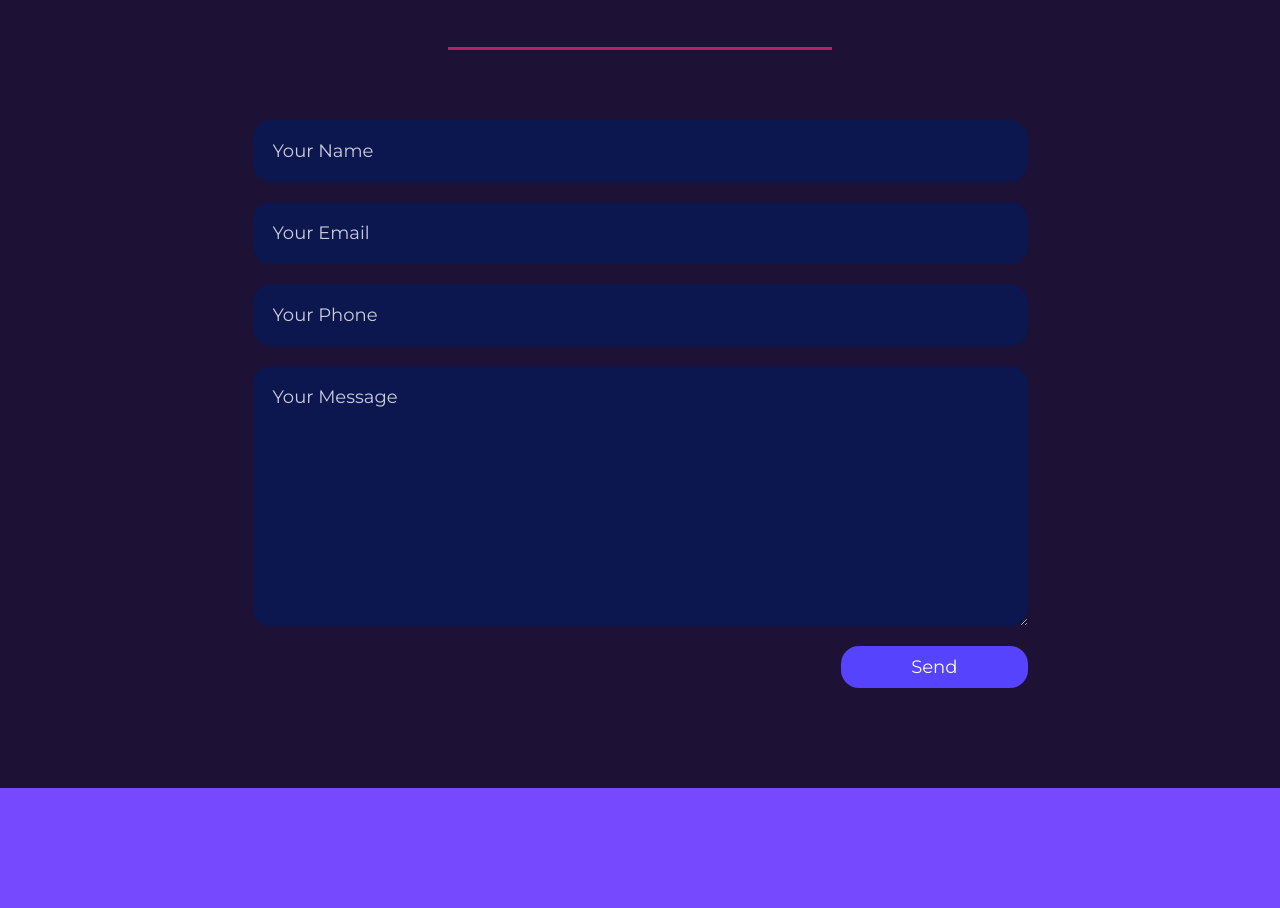
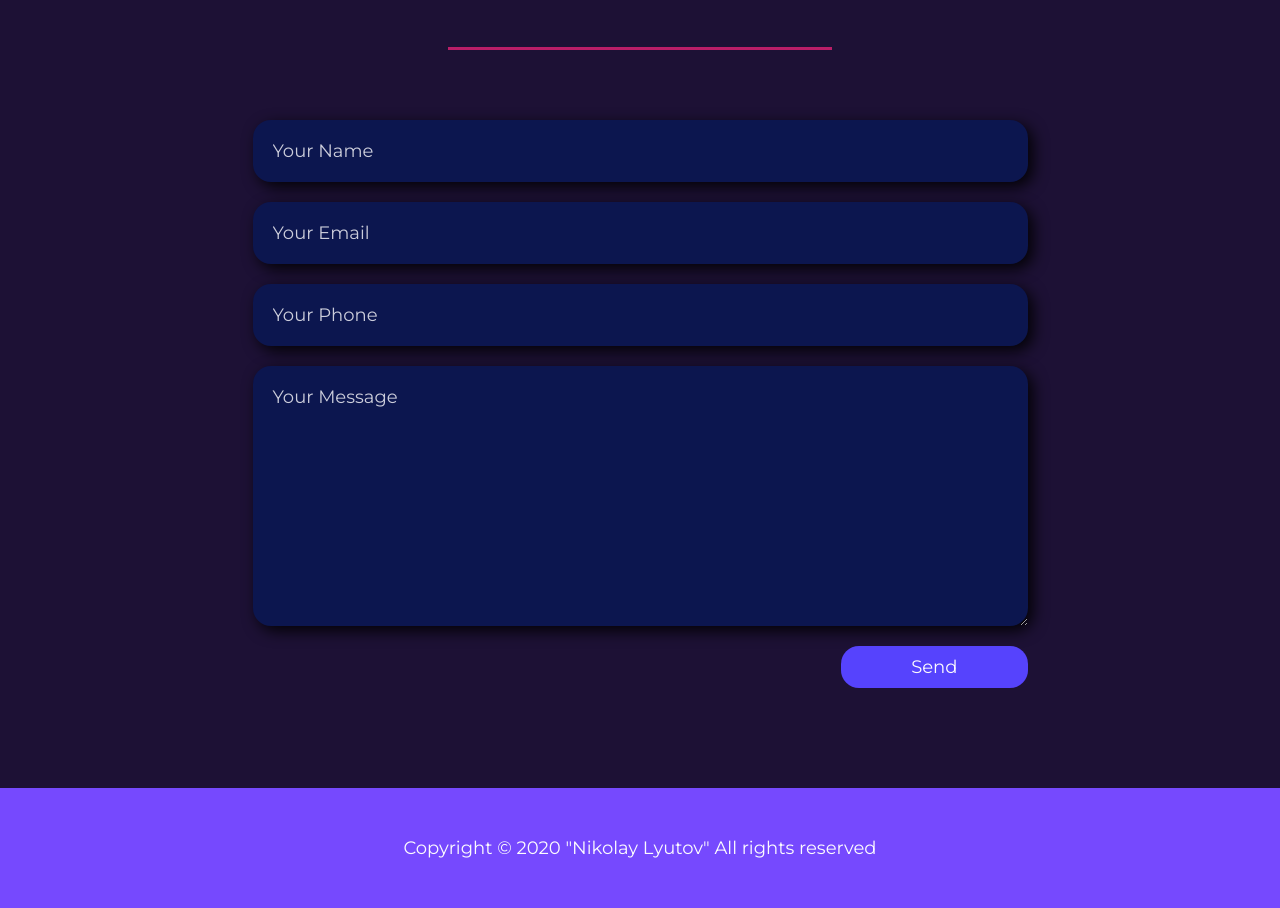
Before and after one commit to nikssan123/Portfolio, a plain HTML site: page index.html in a window 1280 px wide. Shown: the part 3645-4553 px from the top of the page. Drawn offline with nearby package versions, Linux system fonts and the light colour scheme; a web font is replaced by a local one.

Commit message:
contact me section design changes, adding footer

```diff
--- a/assets/style.css
+++ b/assets/style.css
@@ -611,7 +611,12 @@ header h2 a{
     border: none;
     outline: none;
     color: #fcfbfe;
+    box-shadow: 5px 5px 15px rgba(0, 0, 0, 0.9);
     /* box-shadow: 0px; */
+}
+
+.form-input:focus{
+    box-shadow: 5px 5px 15px rgba(0, 0, 0, 0.6);
 }
 
 input, select, textarea{
@@ -643,6 +648,10 @@ input, select, textarea{
 footer{
     height: 15vh;
     background-color: #7649fe;
+    display: flex;
+    justify-content: center;
+    align-items: center;
+    font: 18px "Montserrat", sans-serif;
 }
 
 /* Media queries */
--- a/index.html
+++ b/index.html
@@ -236,7 +236,7 @@
         </form>
       </section>
 
-      <footer></footer>
+      <footer>Copyright &copy 2020 "Nikolay Lyutov" All rights reserved  </footer>
 
       <script src="assets/script.js"></script>
 </body>
```
